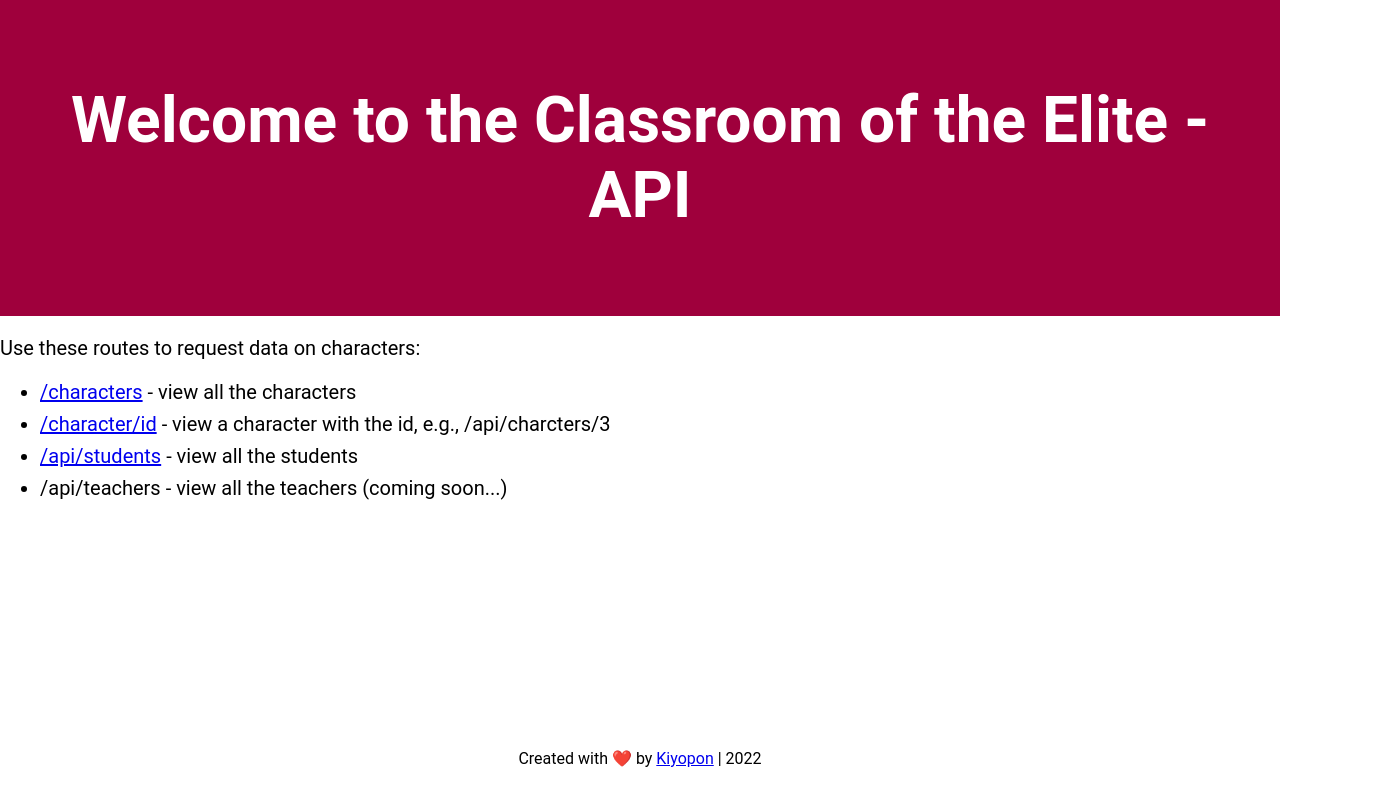
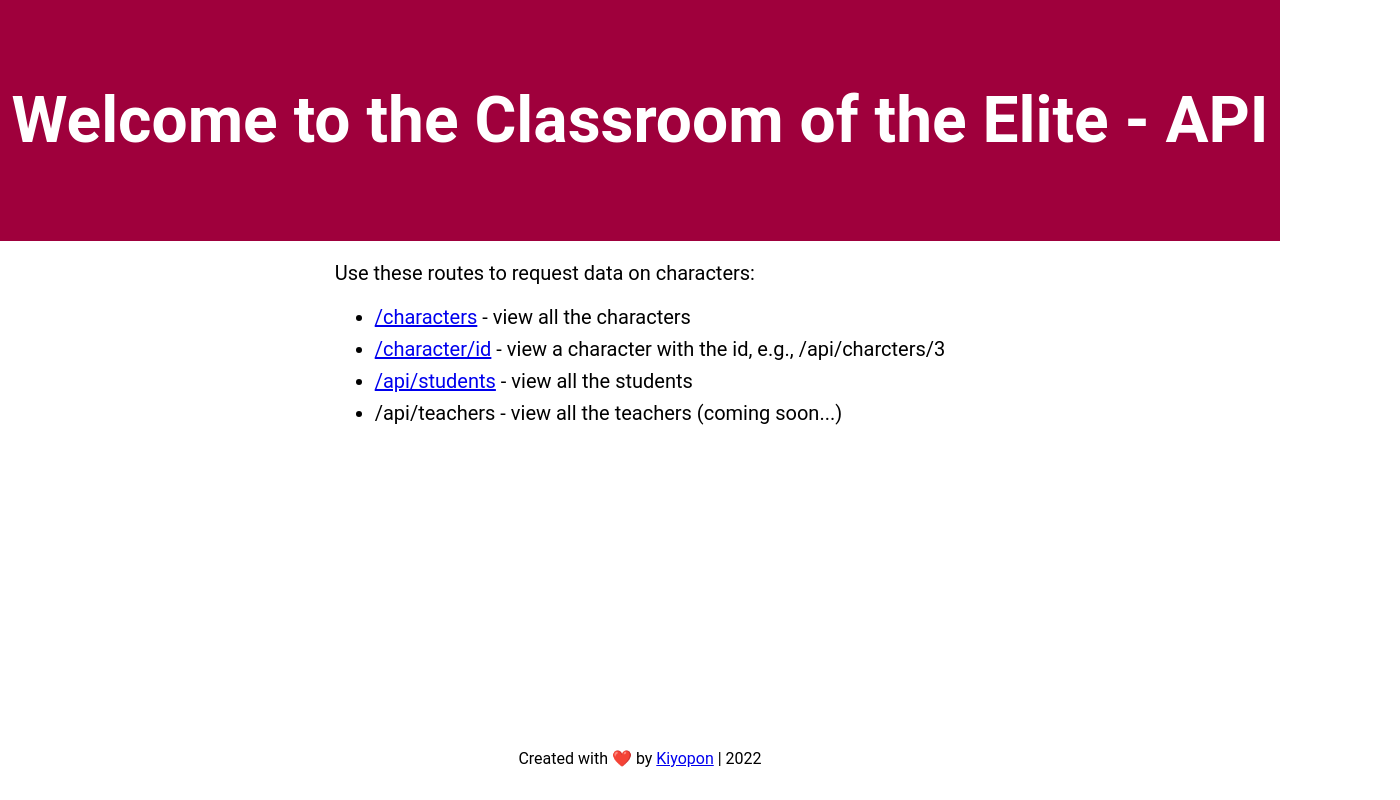
Before and after one commit to Kiyoponn/coe-api, a website: page public/index.html in a window 1280 px wide. Shown: the whole page, 1400 px wide, since content can reach past the window. Drawn offline with Linux system fonts and the light colour scheme.

Commit message:
Initial commit

```diff
--- a/public/index.html
+++ b/public/index.html
@@ -9,13 +9,20 @@
         body {
             margin: 0;
             padding: 0;
+            width: 100vw;
             box-sizing: border-box;
-            height: 100vh;
             position: relative;
         } body * {
             font-family: 'Roboto', sans-serif;
+        } .container {
+            height: 100vh;
+            display: flex;
+            flex-direction: column;
+            justify-content: space-between;
+            align-items: center;
         } header {
-            padding: 40px;
+            width: 100%;
+            padding: 40px 0 40px 0;
             background-color: #9F003C;
             color: #ffffff;
             font-weight: 800;
@@ -23,17 +30,15 @@
             font-size: 4rem;
             text-align: center;
         } main {
-            width: 1400px;
+            padding: 0 40px 0 40px;
             margin: auto;
             font-size: 1.25rem;
+            flex-grow: 3;
         } li {
             margin: 8px 0;
         } footer {
-            bottom: 0;
-            width: 100%;
             text-align: center;
             margin: auto;
-            position: absolute;
             padding: 24px 0 16px 0;
         } span {
             cursor: pointer;
@@ -63,6 +68,7 @@
     </style>
 </head>
 <body>
+    <div class='container'>
         <header>
             <h1>Welcome to the Classroom of the Elite - API</h1>
         </header>
@@ -86,5 +92,6 @@
         <footer>
             <p>Created with <span> ❤️ </span> by <a target="_blank" href="https://github.com/Kiyoponn/coe-api">Kiyopon</a> | 2022</p>
         </footer>
+    </div>
 </body>
 </html>
```
Lines whose indentation alone changed are shown as unchanged.
